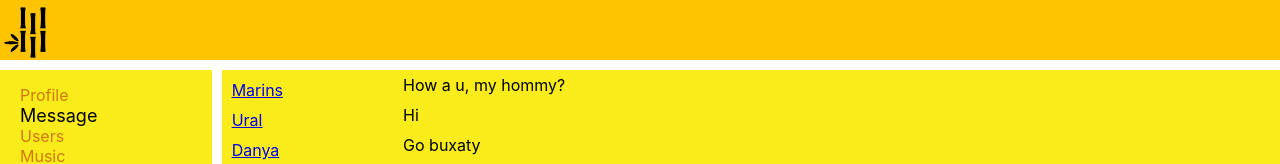
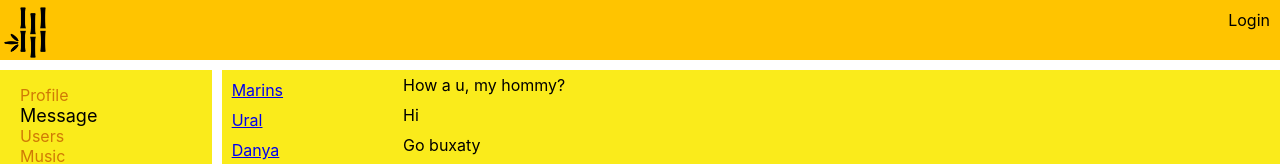
Before and after one commit to UralGuru/CoalApp, a React (Create React App) app: page /dialogs in a window 1280 px wide. Shown: the top 164 px of the page. Built offline with nearby package versions, Linux system fonts and the light colour scheme; no server answers.

Commit message:
LogIn/Cookie

```diff
--- a/src/App.js
+++ b/src/App.js
@@ -1,7 +1,7 @@
 import {React} from 'react';
 import './App.css';
 
-import Header from './components/Header/Header';
+import HeaderContainer from "./components/Header/HeaderContainer";
 import Navbar from './components/Navbar/Navbar';
 
 import DialogsContainer from "./components/Dialogs/DialogsContainer";
@@ -16,11 +16,12 @@
 
 
 
+
 const App = (props) => {
     return (
         <BrowserRouter>
             <div className='app-wrapper'>
-                <Header/>
+                <HeaderContainer/>
                 <Navbar/>
 
                 <div className="app-wrapper-content">
--- a/src/components/Header/Header.jsx
+++ b/src/components/Header/Header.jsx
@@ -1,11 +1,17 @@
 import { React } from 'react';
 import logoBamboo from '../../assets/images/logo.png';
 import s from "./Header.module.css";
+import {NavLink} from "react-router-dom";
 
-const Header = () => {
+const Header = (props) => {
     return (
         <header className={s.header}>
             <img src={logoBamboo} alt="logo-bamboo" />
+
+            <div className={s.loginBlock}>
+                {props.isAuth ? props.login
+                    : <NavLink to={'/login'}>Login</NavLink>}
+            </div>
         </header>
     );
 }
--- a/src/components/Header/Header.module.css
+++ b/src/components/Header/Header.module.css
@@ -6,3 +6,13 @@
 .header img {
     width: 50px;
 }
+
+.loginBlock{
+    margin: 10px;
+    float: right;
+}
+
+.loginBlock a{
+    text-decoration: none;
+    color: #000000;
+}
--- /dev/null
+++ b/src/components/Header/HeaderContainer.jsx
@@ -0,0 +1,28 @@
+import  React  from 'react';
+import Header from "./Header";
+import axios from "axios";
+import {connect} from "react-redux";
+import {setAuthUserData} from "../../redux/auth-reducer";
+
+class HeaderContainer extends React.Component{
+    componentDidMount() {
+        axios.get('https://social-network.samuraijs.com/api/1.0/auth/me', {withCredentials: true})
+            .then(respons => {
+                if (respons.data.resultCode === 0){
+                    let {id, email, login} = respons.data.data;
+                    this.props.setAuthUserData(id, email, login)
+                }
+        })
+    }
+
+    render() {
+        return <Header {...this.props}/>
+    }
+}
+
+const mapStateToProps = (state) =>({
+    isAuth: state.auth.isAuth,
+    login: state.auth.login
+});
+
+export default connect(mapStateToProps,{setAuthUserData})(HeaderContainer)
--- /dev/null
+++ b/src/redux/auth-reducer.js
@@ -0,0 +1,31 @@
+const SET_USER_DATA = 'SET_USER_DATA';
+
+let initialState = {
+    userId: null,
+    email: null,
+    login: null,
+    isAuth: false,
+}
+
+const authReducer = (state=initialState, action) => {
+    switch (action.type) {
+
+        case SET_USER_DATA:{
+            return  {
+                ...state,
+                ...action.data,
+                isAuth: true
+            };
+        }
+
+        default:
+            return state;
+    }
+
+    return state;
+};
+
+
+
+export const setAuthUserData = (userId, email, login) => ({type: SET_USER_DATA, data:{userId, email, login}})
+export default authReducer;
--- a/src/redux/redux-store.js
+++ b/src/redux/redux-store.js
@@ -3,12 +3,14 @@
 import dialogsReducer from "./dialogs-reducer";
 import sidebarReducer from "./sidebar-reducer";
 import usersReducer from "./users-reducer";
+import authReducer from "./auth-reducer";
 
 let reduceres = combineReducers({
     profilePage: profileReducer,
     messagePage: dialogsReducer,
     usersPage: usersReducer,
-    sidebar: sidebarReducer
+    sidebar: sidebarReducer,
+    auth: authReducer,
 });
 
 let store = createStore(reduceres);
```
